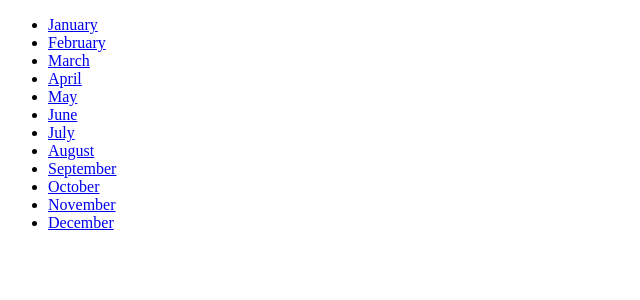
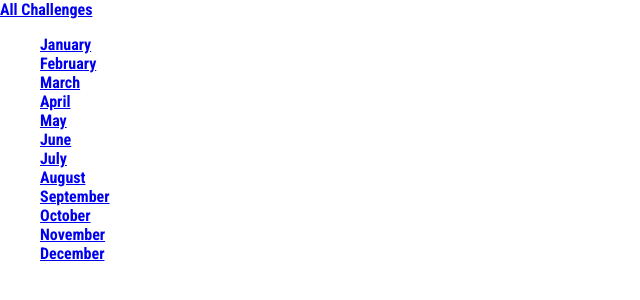
Before and after one commit to remypaak/monthly_challenges, a Django app: page /challenges/ in a window 1280 px wide. Shown: the top 300 px of the page, without its empty margins (0-640 px from the left). Run offline with Django 4.2, Linux system fonts and the light colour scheme.

Commit message:
First few static css files

```diff
--- /dev/null
+++ b/challenges/static/challenges/challenges.css
@@ -0,0 +1,3 @@
+ul {
+    list-style: none;
+}
--- a/challenges/templates/challenges/challenge.html
+++ b/challenges/templates/challenges/challenge.html
@@ -4,6 +4,7 @@
     {{ month_name|title }} Challenge
 {% endblock %}
 {% block content %}
+    {% include 'challenges/includes/header.html' %}
         <h1>The challenge of {{ month_name|title }}</h1>
         {% if challenge_of_the_month is not None %}
             <h2>{{ challenge_of_the_month }}</h2>
--- /dev/null
+++ b/challenges/templates/challenges/includes/header.html
@@ -0,0 +1,5 @@
+    <header>
+        <nav>
+            <a href='{% url 'index' %}'>All Challenges</a>
+        </nav>
+    </header>
--- a/challenges/templates/challenges/index.html
+++ b/challenges/templates/challenges/index.html
@@ -1,8 +1,13 @@
 {% extends 'base.html' %}
+{% load static %}
 
+{% block css_files %}
+    <link rel='stylesheet' href='{% static 'challenges/challenges.css'%}'>
+{% endblock %}
 {% block page_title %}All Challenges{% endblock %}
 
 {% block content %}
+    {% include 'challenges/includes/header.html'%}
 <ul>
     {% for month_name in month_names %}
         <li><a href='{% url 'monthly-challenge' month=month_name %}'>{{ month_name|title }}</a></li>
--- a/challenges/views.py
+++ b/challenges/views.py
@@ -5,6 +5,7 @@ from django.http import (
     HttpResponse,
     HttpResponseNotFound,
     HttpResponseRedirect,
+    Http404
 )
 from django.urls import reverse
 from django.template.loader import render_to_string
@@ -47,4 +48,4 @@ def monthly_challenges(request: HttpRequest, month: str) -> HttpResponse:
             'month_name': month
                                                              })
     except ValueError:
-        return HttpResponseNotFound("<h1>No month with that name exists</h1>")
+        raise Http404()
--- a/monthly_challenges/settings.py
+++ b/monthly_challenges/settings.py
@@ -117,8 +117,10 @@ USE_TZ = True
 # Static files (CSS, JavaScript, Images)
 # https://docs.djangoproject.com/en/4.1/howto/static-files/
 
-STATIC_URL = 'static/'
-
+STATIC_URL = '/static/'
+STATICFILES_DIRS = [
+    BASE_DIR / 'static'
+]
 # Default primary key field type
 # https://docs.djangoproject.com/en/4.1/ref/settings/#default-auto-field
 
--- /dev/null
+++ b/static/styles.css
@@ -0,0 +1,9 @@
+@import url('https://fonts.googleapis.com/css2?family=Roboto+Condensed:ital,wght@0,700;1,400&display=swap');
+
+html{
+    font-family: 'Roboto Condensed', sans-serif;
+}
+
+body{
+    margin: 0;
+}
--- a/templates/base.html
+++ b/templates/base.html
@@ -1,8 +1,12 @@
+{% load static %}
+
 <!DOCTYPE html>
 <html lang="en">
 <head>
     <meta charset="UTF-8">
     <title>{% block page_title %}My Challenges{% endblock %}</title>
+    <link rel='stylesheet' href='{% static 'styles.css' %}'>
+    {% block css_files %}{% endblock %}
 </head>
 <body>
     {% block content %}{% endblock %}
```
Also changed, not shown: templates/404.html (added, +10 -0 lines). Lines whose indentation alone changed are shown as unchanged.
